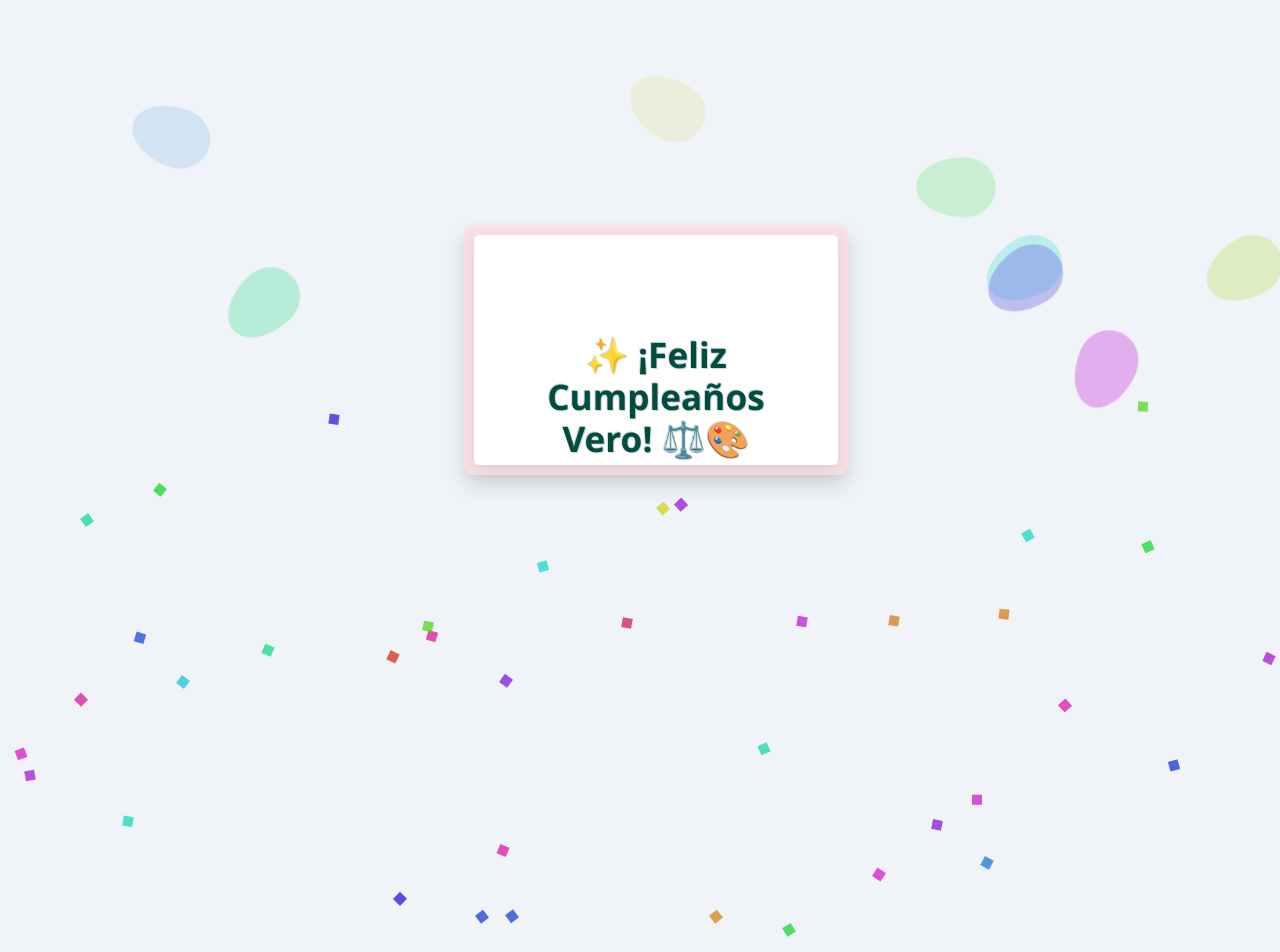
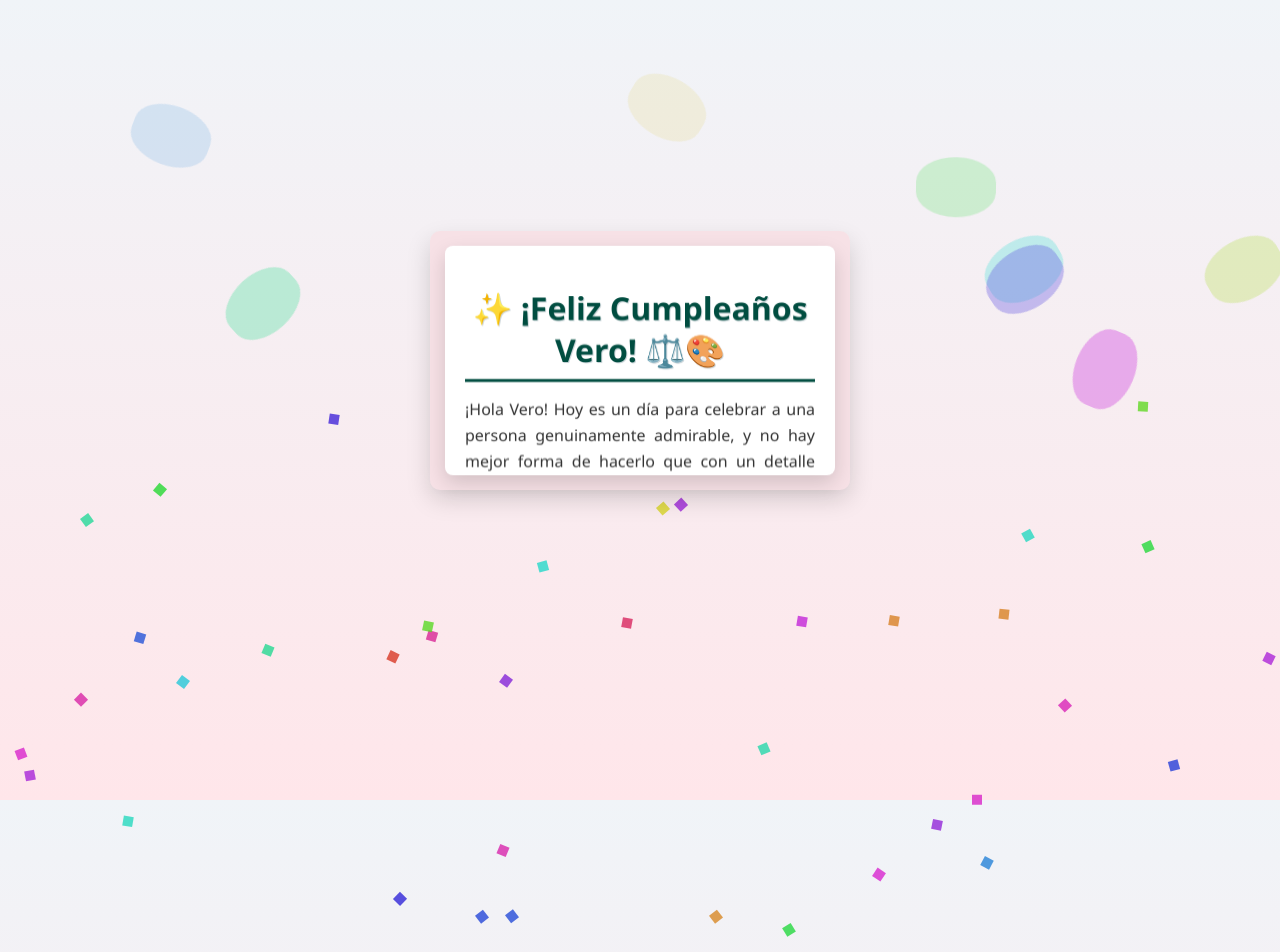
Before and after one commit to angelcosmico/carta-vero, a plain HTML site: page index.html in a window 1280 px wide. Shown: the top 952 px of the page. Drawn offline with Linux system fonts and the light colour scheme.

Commit message:
Update index.html

```diff
--- a/index.html
+++ b/index.html
@@ -2,6 +2,7 @@
 <html lang="es">
 <head>
   <meta charset="UTF-8">
+  <meta name="viewport" content="width=device-width, initial-scale=1.0">
   <title>✨ ¡Una Carta para Vero! 💌</title>
   <style>
     body {
@@ -10,16 +11,18 @@
       display: flex;
       justify-content: center;
       align-items: center;
-    background: #f0f4f8;
+      background: linear-gradient(180deg, #f0f4f8 0%, #ffe6ea 100%);
       overflow: hidden;
       font-family: 'Segoe UI', Tahoma, Geneva, Verdana, sans-serif;
-    perspective: 1000px;
+      perspective: 1200px;
     }
 
     .envelope-wrapper {
       position: relative;
-    width: 400px;
-    height: 250px;
+      width: 90%;
+      max-width: 420px;
+      height: auto;
+      aspect-ratio: 1.6/1;
       display: flex;
       justify-content: center;
       align-items: center;
@@ -32,13 +35,13 @@
       height: 100%;
       background-color: #f7e1e6;
       border-radius: 10px;
-    box-shadow: 0 10px 20px rgba(0,0,0,0.15);
-    transition: transform 0.8s ease-in-out;
+      box-shadow: 0 10px 25px rgba(0,0,0,0.15);
+      transition: transform 1.2s ease-in-out;
       transform-style: preserve-3d;
     }
 
     .envelope.open {
-    transform: translateY(-50px);
+      transform: translateY(-40px) rotateX(10deg);
     }
 
     .envelope-top {
@@ -50,10 +53,9 @@
       background-color: #f7e1e6;
       border-radius: 10px 10px 0 0;
       transform-origin: top center;
-    transition: transform 0.8s ease-in-out;
+      transition: transform 1s ease-in-out;
       z-index: 3;
-    overflow: hidden;
-    backface-visibility: hidden; /* 🔹 evita que se vea invertida */
+      backface-visibility: hidden;
     }
 
     .envelope.open .envelope-top {
@@ -62,63 +64,63 @@
 
     .paper {
       position: absolute;
-    top: 10px;
-    left: 10px;
-    width: calc(100% - 20px);
-    height: calc(100% - 20px);
+      top: 15px;
+      left: 15px;
+      width: calc(100% - 30px);
+      height: calc(100% - 30px);
       background-color: white;
-    border-radius: 5px;
-    box-shadow: 0 5px 15px rgba(0,0,0,0.1);
-    transform: translateY(100%) scale(0.8);
+      border-radius: 8px;
+      box-shadow: 0 8px 20px rgba(0,0,0,0.15);
+      transform: translateY(110%) scale(0.9);
       opacity: 0;
-    transition: transform 1s ease-out 0.5s, opacity 0.8s ease-out 0.5s;
-    overflow-y: auto;
+      transition:
+        transform 1.2s cubic-bezier(0.34, 1.56, 0.64, 1),
+        opacity 1s ease-in-out;
       padding: 20px;
       box-sizing: border-box;
-    z-index: 1;
+      overflow-y: auto;
     }
 
     .envelope.open .paper {
-    transform: translateY(0) scale(1);
+      transform: translateY(0%) scale(1);
       opacity: 1;
     }
 
+    /* Contenido de la carta */
     .paper-content {
       text-align: center;
-    padding: 10px;
     }
 
     h1 {
-    font-size: 2.2em;
+      font-size: 2em;
       color: #004d40;
       margin-bottom: 15px;
       border-bottom: 3px solid #004d40;
       padding-bottom: 8px;
-    line-height: 1.2;
-    text-shadow:
-      1px 1px 0px #cfd8dc,
-      -1px -1px 0px #cfd8dc;
+      text-shadow: 1px 1px 0px #cfd8dc;
     }
 
     p {
       color: #333;
       line-height: 1.6;
       margin-bottom: 15px;
-    text-align: left;
+      text-align: justify;
     }
 
     .closing-p {
       text-align: center;
-    font-size: 1em;
+      font-size: 1.1em;
       color: #004d40;
+      margin-top: 20px;
     }
 
+    /* Globos */
     .balloon {
       position: absolute;
       bottom: -150px;
       width: 60px;
       height: 80px;
-    border-radius: 50% 50% 50% 50% / 60% 60% 40% 40%;
+      border-radius: 50% / 60%;
       animation: floatUp 8s linear infinite;
       z-index: 0;
     }
@@ -128,6 +130,7 @@
       100% { transform: translateY(-120vh) rotate(360deg); opacity: 0; }
     }
 
+    /* Confeti */
     .confetti {
       position: absolute;
       width: 10px;
@@ -141,8 +144,21 @@
       0% { transform: translateY(0) rotate(0); }
       100% { transform: translateY(100vh) rotate(360deg); }
     }
+
+    /* Ajuste móvil */
+    @media (max-width: 600px) {
+      .envelope-wrapper {
+        width: 95%;
+        max-width: 360px;
+      }
+      h1 {
+        font-size: 1.6em;
+      }
+      p {
+        font-size: 0.95em;
+      }
+    }
   </style>
-
 </head>
 <body>
   <div class="envelope-wrapper">
@@ -151,25 +167,20 @@
       <div class="paper">
         <div class="paper-content">
           <h1>✨ ¡Feliz Cumpleaños Vero! ⚖️🎨</h1>
-
           <p>
             ¡Hola Vero! Hoy es un día para celebrar a una persona genuinamente admirable, y no hay mejor forma de hacerlo que con un detalle creado para ti.
           </p>
-
           <p>
-            Es inspirador ver la seguridad y la alegría con la que afrontas cada desafío en la vida. Tienes una habilidad especial para ser decidida, neutral y analítica, cualidades que te llevarán muy lejos en tus metas. Esa combinación de tener los objetivos tan claros y una mente aguda es, sin duda, una fórmula de éxito.
+            Es inspirador ver la seguridad y la alegría con la que afrontas cada desafío en la vida. Tienes una habilidad especial para ser decidida, neutral y analítica, cualidades que te llevarán muy lejos en tus metas.
           </p>
-
           <p>
-            Además de tu enfoque profesional, me gusta la forma en que tu lado artístico se equilibra con todo lo demás. Ya sea que estés dibujando, pintando o disfrutando de un buen tema de Chayanne (o quizá algo de BTS 😛), esa pasión por la música y el arte te hace brillar aún más. Eres una excelente persona que transmite una energía maravillosa.
+            Además de tu enfoque profesional, me gusta la forma en que tu lado artístico se equilibra con todo lo demás. Ya sea que estés dibujando, pintando o disfrutando de un buen tema de Chayanne (o quizá algo de BTS 😛), esa pasión te hace brillar aún más.
           </p>
-
           <p>
-            Espero que disfrutes tu día al máximo, rodeada del cariño de quienes te quieren. No tengo ninguna duda de que todas las personas importantes en tu vida están inmensamente orgullosas de la mujer que eres y de todo lo que has logrado hasta ahora.
+            Espero que disfrutes tu día al máximo, rodeada del cariño de quienes te quieren. No tengo ninguna duda de que todos están orgullosos de la mujer que eres y de todo lo que has logrado.
           </p>
-
           <p class="closing-p">
-            ¡Que este nuevo año venga lleno de éxitos, mucha música y aún más momentos felices! <3
+            ¡Que este nuevo año venga lleno de éxitos, mucha música y aún más momentos felices! 💖
           </p>
         </div>
       </div>
@@ -179,29 +190,28 @@
   <script>
     const envelope = document.querySelector('.envelope');
 
-    // Abrir la carta automáticamente después de un pequeño retraso
     setTimeout(() => {
       envelope.classList.add('open');
-    }, 1000); // Se abre después de 1 segundo
+    }, 800);
 
-    // Globos (se mantiene la lógica de colores y movimiento)
+    // Globos
     for (let i = 0; i < 10; i++) {
-      let balloon = document.createElement("div");
-      balloon.className = "balloon";
-      balloon.style.left = Math.random() * 100 + "vw";
+      const balloon = document.createElement('div');
+      balloon.className = 'balloon';
+      balloon.style.left = Math.random() * 100 + 'vw';
       balloon.style.background = `hsl(${Math.random() * 360}, 70%, 60%)`;
-      balloon.style.animationDuration = (5 + Math.random() * 5) + "s";
+      balloon.style.animationDuration = (5 + Math.random() * 5) + 's';
       document.body.appendChild(balloon);
     }
 
-    // Confeti (se mantiene la lógica de colores y movimiento)
+    // Confeti
     for (let i = 0; i < 50; i++) {
-      let confetti = document.createElement("div");
-      confetti.className = "confetti";
-      confetti.style.left = Math.random() * 100 + "vw";
+      const confetti = document.createElement('div');
+      confetti.className = 'confetti';
+      confetti.style.left = Math.random() * 100 + 'vw';
       confetti.style.background = `hsl(${Math.random() * 360}, 70%, 50%)`;
-      confetti.style.animationDuration = (2 + Math.random() * 3) + "s";
-      confetti.style.animationDelay = Math.random() * 5 + "s";
+      confetti.style.animationDuration = (2 + Math.random() * 3) + 's';
+      confetti.style.animationDelay = Math.random() * 5 + 's';
       document.body.appendChild(confetti);
     }
   </script>
```
Lines whose indentation alone changed are shown as unchanged.
